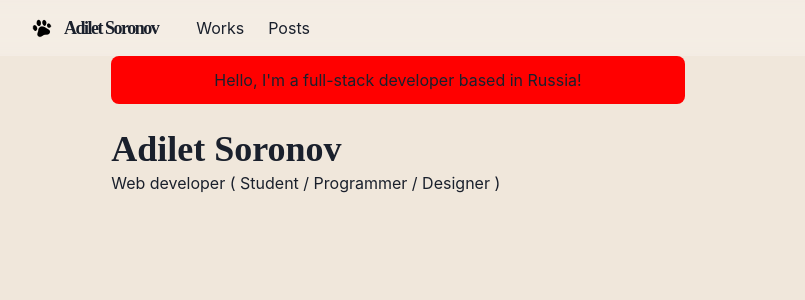
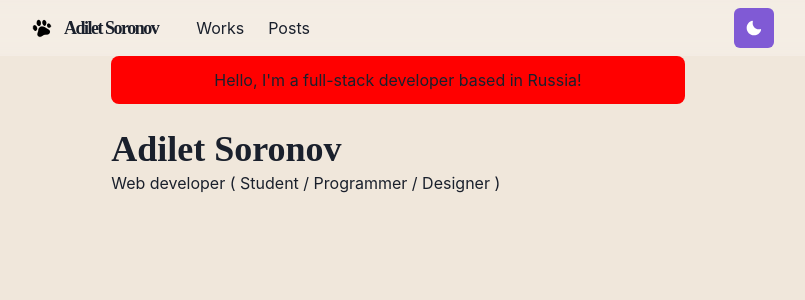
Before and after one commit to adiletelf/tutorial-portfolio, a Next.js app: page / in a window 1280 px wide. Shown: the top 300 px of the page, without its empty margins (242-1047 px from the left). Built offline with nearby package versions, Linux system fonts and the light colour scheme.

Commit message:
Add toggle-theme-button

```diff
--- a/components/navbar.js
+++ b/components/navbar.js
@@ -1,6 +1,7 @@
 import Logo from './logo';
 import NextLink from 'next/link';
 import { HamburgerIcon } from '@chakra-ui/icons';
+import ThemeToggleButton from './theme-toggle-button';
 
 import {
   Container,
@@ -77,6 +78,7 @@
         </Stack>
 
         <Box flex={1} align='right'>
+          <ThemeToggleButton />
           <Box ml={2} display={{ base: 'inline-block', md: 'none' }}>
             <Menu isLazy>
               <MenuButton
--- /dev/null
+++ b/components/theme-toggle-button.js
@@ -0,0 +1,18 @@
+import { IconButton, useColorMode, useColorModeValue } from "@chakra-ui/react";
+import { SunIcon, MoonIcon, } from '@chakra-ui/icons'
+
+const ThemeToggleButton = () => {
+    const { toggleColorMode } = useColorMode()
+
+    return (
+        <IconButton
+            aria-label="Toggle Theme"
+            colorScheme={useColorModeValue('purple', 'orange')}
+            icon={useColorModeValue(<MoonIcon />, <SunIcon />)}
+            onClick={toggleColorMode}
+        >
+        </IconButton>
+    )
+}
+
+export default ThemeToggleButton;
--- a/components/theme.js
+++ /dev/null
@@ -1,10 +0,0 @@
-import { extendTheme } from "@chakra-ui/react";
-
-const config = {
-    initialColorMode: 'dark',
-    useSystemColorMode: false
-};
-
-const theme = extendTheme({ config });
-
-export default theme;
```
